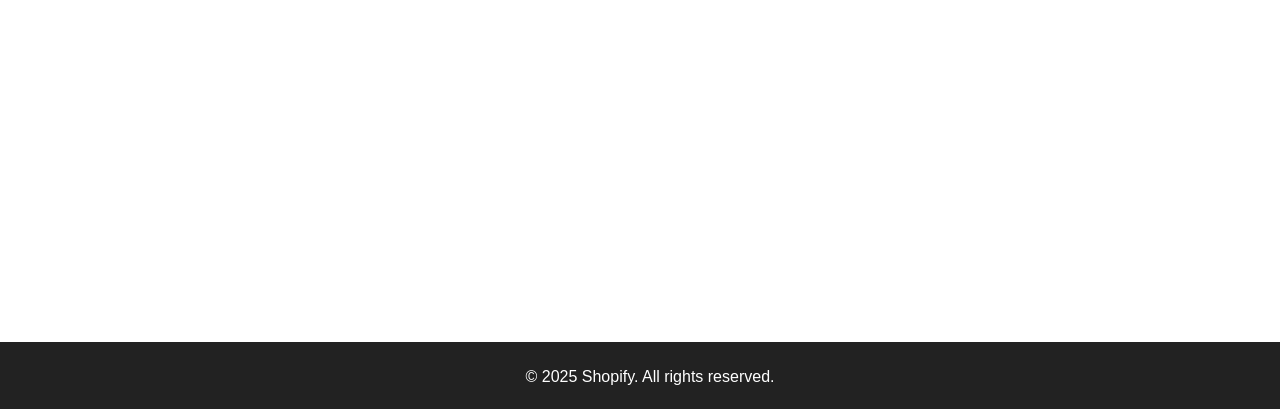
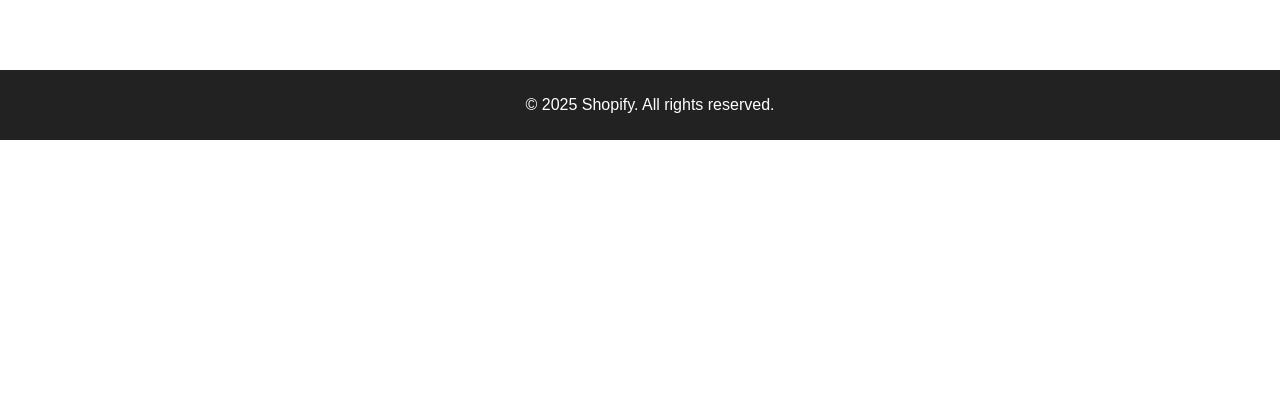
Before and after one commit to svetlinivnv/react-project-softuni, a React (Vite) app: page / in a window 1280 px wide. Shown: the part 388-797 px from the top of the page. Built offline with nearby package versions, Linux system fonts and the light colour scheme; no server answers; the database is empty.

Commit message:
fix footer position

```diff
--- a/src/App.css
+++ b/src/App.css
@@ -89,7 +89,6 @@ nav {
   padding: 10px;
   background: #222;
   color: white;
-  position: fixed;
   width: 100%;
   bottom: 0;
 }
```
